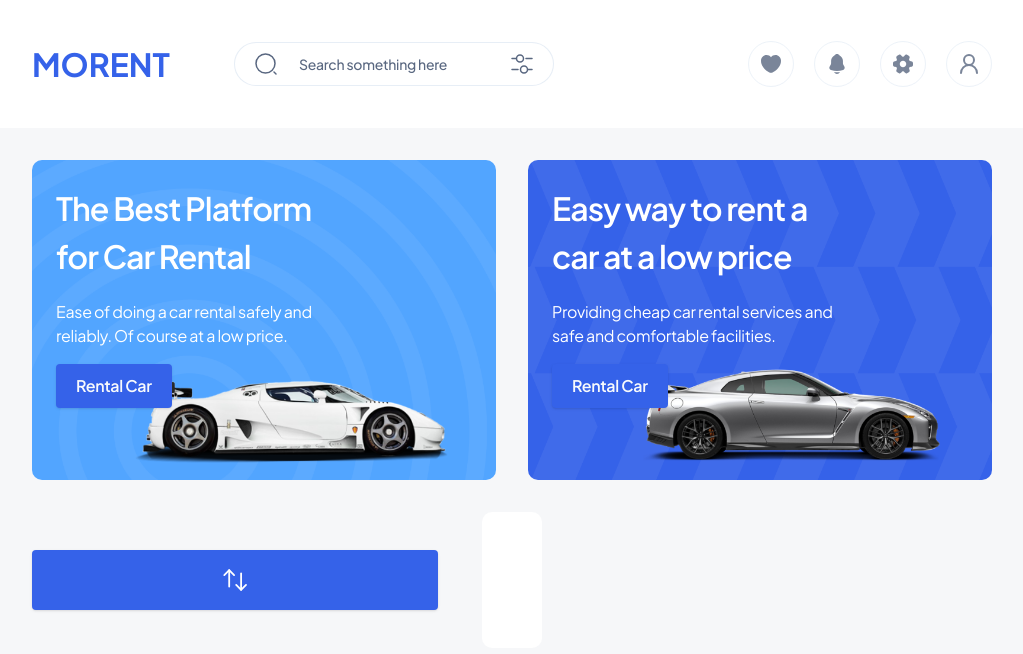
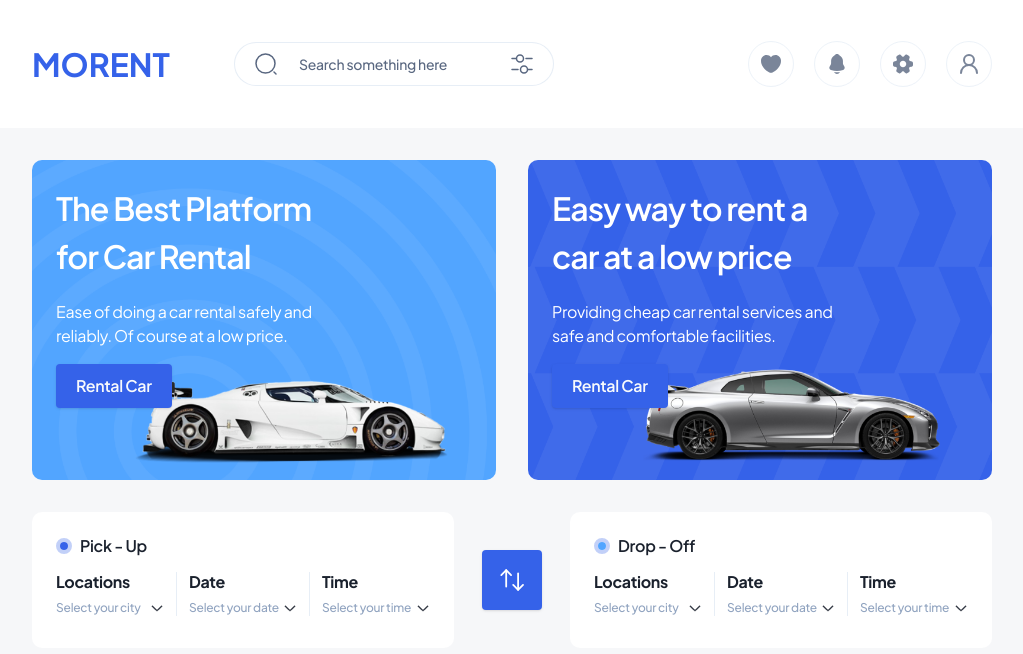
Before and after one commit to ulvi05/MorentRentProject, a React (Vite) app: page / in a window 1280 px wide. Shown: the top 654 px of the page, without its empty margins (128-1151 px from the left). Built offline with nearby package versions, Linux system fonts and the light colour scheme.

Commit message:
feat: hero & filter section added

```diff
--- a/package.json
+++ b/package.json
@@ -10,6 +10,7 @@
     "preview": "vite preview"
   },
   "dependencies": {
+    "@radix-ui/react-select": "^2.1.2",
     "@radix-ui/react-slot": "^1.1.0",
     "class-variance-authority": "^0.7.0",
     "clsx": "^2.1.1",
@@ -18,7 +19,8 @@
     "react-dom": "^18.3.1",
     "react-router-dom": "^6.27.0",
     "tailwind-merge": "^2.5.4",
-    "tailwindcss-animate": "^1.0.7"
+    "tailwindcss-animate": "^1.0.7",
+    "usehooks-ts": "^3.1.0"
   },
   "devDependencies": {
     "@eslint/js": "^9.13.0",
--- /dev/null
+++ b/src/components/shared/RenderIf.tsx
@@ -0,0 +1,8 @@
+type Props = {
+  condition: boolean;
+  children: React.ReactNode;
+};
+
+export const RenderIf = ({ children, condition }: Props) => {
+  return condition ? <>{children}</> : null;
+};
--- /dev/null
+++ b/src/components/shared/Select.tsx
@@ -0,0 +1,58 @@
+import ArrowDownImg from "@/assets/icons/arrow-down.svg";
+import { useRef, useState } from "react";
+import { RenderIf } from "./RenderIf";
+import { useOnClickOutside } from "usehooks-ts";
+
+type Props = {
+  label: string;
+  placeholder: string;
+  options: { label: string; value: string }[];
+  //   value: string;
+  //   onChange: () => (value: string) => void;
+};
+
+export const CustomSelect = ({ label, options, placeholder }: Props) => {
+  const [isOpen, setIsOpen] = useState(false);
+  const ref = useRef(null);
+
+  function openMenu() {
+    setIsOpen(!isOpen);
+  }
+
+  function closeMenu() {
+    setIsOpen(false);
+  }
+
+  useOnClickOutside(ref, closeMenu);
+
+  return (
+    <div>
+      <h5 className="text-base font-bold text-secondary-500 leading-[20px] tracking-[-0.32px] mb-2">
+        {label}
+      </h5>
+
+      <div ref={ref} className="relative">
+        <div onClick={openMenu} className="flex justify-between cursor-pointer">
+          <p className="text-xs text-secondary-300 font-medium tracking-[-0.24px]">
+            {placeholder}
+          </p>
+          <img src={ArrowDownImg} alt="arrow-down" />
+        </div>
+        <RenderIf condition={isOpen}>
+          <div className="absolute z-20 w-full mt-1 bg-white border top-6 border-secondary/50">
+            <ul>
+              {options.map((option) => (
+                <li
+                  key={option.value}
+                  className="p-2 cursor-pointer hover:bg-information/60"
+                >
+                  {option.label}
+                </li>
+              ))}
+            </ul>
+          </div>
+        </RenderIf>
+      </div>
+    </div>
+  );
+};
--- a/src/components/shared/availability-filter/index.tsx
+++ b/src/components/shared/availability-filter/index.tsx
@@ -1,22 +1,80 @@
 import { Button } from "@/components/ui/button";
 import SwapIcon from "@/assets/icons/swap-icn.svg";
 import { ReactNode } from "react";
+import { CustomSelect } from "../Select";
 
 export const AvailabilityFilter = () => {
   return (
-    <div className="grid grid-cols-[1fr_60px_1fr] gap-x-5 lg:gap-x-[44px] items-center">
-      <Button className="h-fit p-[18px]">
+    <div className="grid lg:grid-cols-[1fr_60px_1fr] gap-x-5 lg:gap-x-7 xl:gap-x-[44px] items-center">
+      <Card
+        heading={
+          <div className="flex items-center gap-x-2">
+            <span className="inline-block w-4 h-4 border-4 rounded-full border-[#3563e94d]">
+              <span className="block w-2 h-2 rounded-full bg-primary" />
+            </span>
+            <p className="text-base font-semibold text-secondary-500 leading-[20px] tracking-[-0.32px]">
+              Pick - Up
+            </p>
+          </div>
+        }
+      />
+      <Button className="w-fit h-fit p-[18px] mx-auto -my-4 lg:my-0 z-10">
         <img src={SwapIcon} alt="swap" className="w-6 h-6" />
       </Button>
-      <div className="bg-white rounded-[10px] h-[136px] w-full"></div>
+      <Card
+        heading={
+          <div className="flex items-center gap-x-2">
+            <span className="inline-block w-4 h-4 border-4 rounded-full border-[#3563e94d]">
+              <span className="block w-2 h-2 rounded-full bg-information" />
+            </span>
+            <p className="text-base font-semibold text-secondary-500 leading-[20px] tracking-[-0.32px]">
+              Drop - Off
+            </p>
+          </div>
+        }
+      />
     </div>
   );
 };
 
 const Card = ({ heading }: { heading: ReactNode }) => {
   return (
-    <div className="bg-white rounded-[10px] h-[136px] w-full pt-4 lg:pt-6 pb-5 lg:pb-7">
+    <div className="bg-white rounded-[10px] h-[136px] w-full pt-4 lg:pt-6 pb-5 lg:pb-7 px-6 xl:px-12">
       {heading}
+      <div className="mt-3 lg:mt-4 grid grid-cols-[1fr_1px_1fr_1px_1fr] gap-x-2 md:gap-x-3 xl:gap-x-6">
+        <CustomSelect
+          label="Locations"
+          options={[
+            { label: "Baku", value: "baku" },
+            { label: "London", value: "london" },
+            { label: "İstanbul", value: "istanbul" },
+            { label: "Berlin", value: "berlin" },
+          ]}
+          placeholder="Select your city"
+        />
+        <div className="w-full h-full bg-[#c3d4e966]" />
+        <CustomSelect
+          label="Date"
+          options={[
+            { label: "Baku", value: "baku" },
+            { label: "London", value: "london" },
+            { label: "İstanbul", value: "istanbul" },
+            { label: "Berlin", value: "berlin" },
+          ]}
+          placeholder="Select your date"
+        />
+        <div className="w-full h-full bg-[#c3d4e966]" />
+        <CustomSelect
+          label="Time"
+          options={[
+            { label: "Baku", value: "baku" },
+            { label: "London", value: "london" },
+            { label: "İstanbul", value: "istanbul" },
+            { label: "Berlin", value: "berlin" },
+          ]}
+          placeholder="Select your time"
+        />
+      </div>
     </div>
   );
 };
--- a/src/styles/index.css
+++ b/src/styles/index.css
@@ -12,10 +12,11 @@
     --primary: 225 80% 56%;
     --primary-foreground: 210 40% 98%;
     --secondary: 218 18% 43%;
+    --secondary-300: 216 27% 66%;
+    --secondary-500: 220 26% 14%;
     --secondary-foreground: 222.2 47.4% 11.2%;
     --information: 211 100% 66%;
     --information-foreground: 0 0% 100%;
-
     --muted: 210 40% 96.1%;
     --muted-foreground: 215.4 16.3% 46.9%;
     --accent: 210 40% 96.1%;
--- a/tailwind.config.js
+++ b/tailwind.config.js
@@ -45,7 +45,8 @@
         },
         secondary: {
           DEFAULT: "hsl(var(--secondary))",
-
+          500: "hsl(var(--secondary-500))",
+          300: "hsl(var(--secondary-300))",
           foreground: "hsl(var(--secondary-foreground))",
         },
         information: {
```
Also changed, not shown: src/components/ui/select.tsx (added, +158 -0 lines), src/assets/icons/arrow-down.svg (added), 1 other file (tests, documents, lock files or other folders).
